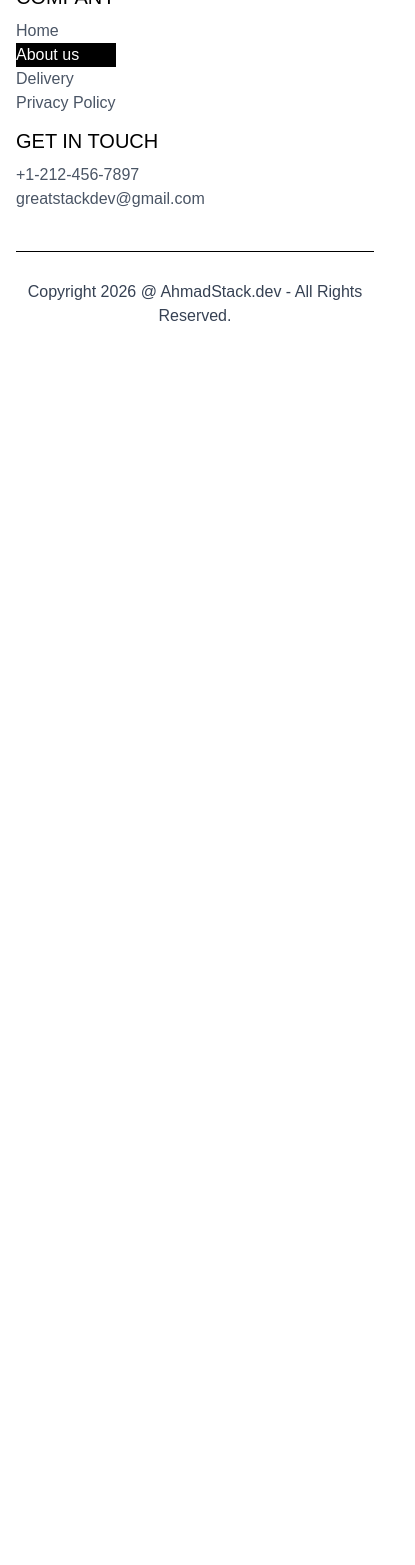
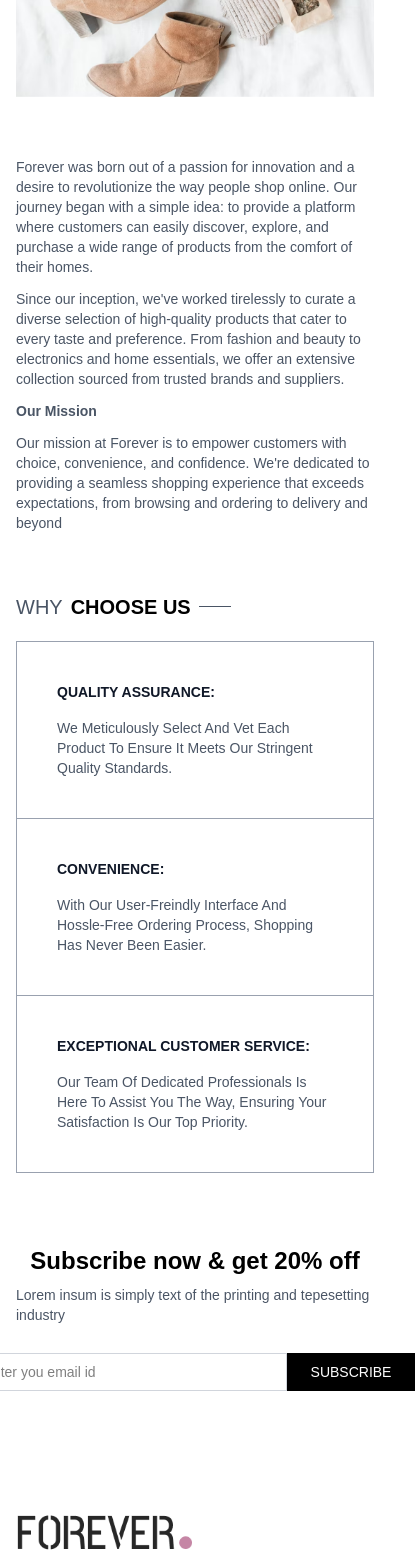
Before and after one commit to FarhadAhmad649/Ecommerce, a React (Vite) app in the folder frontend/: page /about in a window 390 px wide. Shown: the part 432-1997 px from the top of the page, 415 px wide, since content can reach past the window. Before the commit the page ends 844 px from the top, so only its background shows below. Built offline with nearby package versions, Linux system fonts and the light colour scheme.

Commit message:
Created About and Contact Page

```diff
--- a/frontend/src/components/Navbar.jsx
+++ b/frontend/src/components/Navbar.jsx
@@ -58,9 +58,15 @@ function Navbar() {
 
             <div className="hidden group-hover:block absolute right-0 pt-8">
               <div className="flex flex-col gap-2 w-36 bg-slate-100 text-gray-500 rounded p-3">
-                <p className="cursor-pointer hover:text-black">My Profile</p>
-                <p className="cursor-pointer hover:text-black">Orders</p>
-                <p className="cursor-pointer hover:text-black">Logout</p>
+                <Link to={'/my-profile'}>
+                  <p className="cursor-pointer hover:text-black">My Profile</p>
+                </Link>
+                <Link to={'/orders'}>
+                  <p className="cursor-pointer hover:text-black">Orders</p>
+                </Link>
+                <Link to={'/logout'}>
+                  <p className="cursor-pointer hover:text-black">Logout</p>
+                </Link>
               </div>
             </div>
           </div>
@@ -73,6 +79,8 @@ function Navbar() {
             </p>
           </Link>
 
+
+
           {/* MOBILE MENU */}
           <img
             className="sm:hidden w-6 cursor-pointer"
@@ -82,6 +90,7 @@ function Navbar() {
           />
         </div>
       </div>
+
 
       {/* MOBILE MENU SIDEBAR */}
       <div
@@ -132,6 +141,7 @@ function Navbar() {
           </NavLink>
         </ul>
       </div>
+
     </div>
   );
 }
--- a/frontend/src/components/NewsLetterBox.jsx
+++ b/frontend/src/components/NewsLetterBox.jsx
@@ -9,11 +9,11 @@ function NewsLetterBox() {
   return (
     <div className="flex flex-col gap-2 justify-center items-center">
       <h2 className='text-2xl font-bold'>Subscribe now & get 20% off</h2>
-      <p className='text-gray-600 '>Lorem insum is simply text of the printing and tepesetting industry</p>
+      <p className='text-gray-600 text-sm'>Lorem insum is simply text of the printing and tepesetting industry</p>
 
-      <form onSubmit={onSubmitHandler} className='flex mt-5'>
+      <form onSubmit={onSubmitHandler} className='flex mt-5 text-sm'>
         <input className='px-2 py-2 w-78 border border-gray-300 ' type="email" name="email" placeholder="Enter you email id" />
-        <button type='submit' className='py-2 px-6 bg-black text-white hover:cursor-pointer'>SUBSCRIBE</button>
+        <button type='submit' className='py-2 px-6 bg-black text-white hover:cursor-pointer text-sm'>SUBSCRIBE</button>
       </form>
     </div>
   );
--- a/frontend/src/index.css
+++ b/frontend/src/index.css
@@ -22,3 +22,10 @@ a.active hr{
         color:white
     }
 }
+
+.white-btn {
+    @apply border px-4 py-2 text-black
+           transition-colors duration-200
+           hover:bg-black hover:text-white cursor-pointer
+           active:bg-gray-700;
+  }
--- a/frontend/src/pages/About.jsx
+++ b/frontend/src/pages/About.jsx
@@ -1,9 +1,76 @@
 import React from 'react'
+import Title from '../components/Title'
+import { assets } from '../assets/assets'
+import NewsLetterBox from '../components/NewsLetterBox';
 
 function About() {
   return (
-    <div>About</div>
-  )
+    <div className="my-5">
+      <Title text1={"ABOUT"} text2={"US"} />
+
+      <div className="grid grid-cols-1 md:grid-cols-2 md:gap-6 place-items-center my-15">
+        <img className="w-110" src={assets.about_img} alt="" />
+
+        <div className="flex flex-col gap-3 text-sm text-gray-600 mt-15">
+          <p>
+            Forever was born out of a passion for innovation and a desire to
+            revolutionize the way people shop online. Our journey began with a
+            simple idea: to provide a platform where customers can easily
+            discover, explore, and purchase a wide range of products from the
+            comfort of their homes.
+          </p>
+          <p>
+            Since our inception, we've worked tirelessly to curate a diverse
+            selection of high-quality products that cater to every taste and
+            preference. From fashion and beauty to electronics and home
+            essentials, we offer an extensive collection sourced from trusted
+            brands and suppliers.
+          </p>
+          <p className="font-bold">Our Mission</p>
+          <p>
+            Our mission at Forever is to empower customers with choice,
+            convenience, and confidence. We're dedicated to providing a seamless
+            shopping experience that exceeds expectations, from browsing and
+            ordering to delivery and beyond
+          </p>
+        </div>
+      </div>
+
+      <div className="flex items-start mb-5">
+        <Title text1={"WHY"} text2={"CHOOSE US"} />
+      </div>
+
+      <div className="grid grid-cols-1 md:grid-cols-3 border-[1.5px] border-gray-400 mb-18">
+        <div className="px-10 py-10 flex flex-col gap-4 text-sm max-sm:border-b-[1.5px] md:border-r-[1.5px] border-gray-400">
+          <h2 className="text-gray-900 font-bold">QUALITY ASSURANCE:</h2>
+          <p className="text-gray-600">
+            We Meticulously Select And Vet Each Product To Ensure It Meets Our
+            Stringent Quality Standards.
+          </p>
+        </div>
+
+        <div className="px-10 py-10 flex flex-col gap-4 text-sm max-sm:border-b-[1.5px] md:border-r-[1.5px] border-gray-400">
+          <h2 className="text-gray-900 font-bold">CONVENIENCE:</h2>
+          <p className="text-gray-600">
+            With Our User-Freindly Interface And Hossle-Free Ordering Process,
+            Shopping Has Never Been Easier.
+          </p>
+        </div>
+
+        <div className="px-10 py-10 flex flex-col gap-4 text-sm">
+          <h2 className="text-gray-900 font-bold">
+            EXCEPTIONAL CUSTOMER SERVICE:
+          </h2>
+          <p className="text-gray-600">
+            Our Team Of Dedicated Professionals Is Here To Assist You The Way,
+            Ensuring Your Satisfaction Is Our Top Priority.
+          </p>
+        </div>
+      </div>
+
+      <NewsLetterBox/>
+    </div>
+  );
 }
 
 export default About
--- a/frontend/src/pages/Contact.jsx
+++ b/frontend/src/pages/Contact.jsx
@@ -1,9 +1,46 @@
 import React from 'react'
+import { assets } from '../assets/assets';
+import Title from '../components/Title';
+import NewsLetterBox from '../components/NewsLetterBox';
 
 function Contact() {
   return (
-    <div>Contact</div>
-  )
+    <div className="my-5">
+      <Title text1={"ABOUT"} text2={"US"} />
+
+      <div className="grid grid-cols-1 md:grid-cols-2 md:gap-6 my-15">
+        <div className="flex justify-center md:justify-end">
+          <img className="w-96" src={assets.contact_img} alt="contact" />
+        </div>
+
+        <div className="flex flex-col gap-4 items-center md:items-start leading-6 text-sm text-gray-600 mt-8">
+          <h2 className="font-bold text-lg">OUR STORE</h2>
+
+          <div>
+            <p>54709 Willms Station</p>
+            <p>Suite 350, Washigton, USA</p>
+          </div>
+
+          <div>
+            <p>Tel:(415)555-0123</p>
+            <p>Email:ahmaddev@gmail.com</p>
+          </div>
+
+          <h2 className="font-bold text-lg mt-4">CAREERS AT FOREVER</h2>
+
+          <p>Learn more about our teams and job openings.</p>
+
+          <button className="smart-btn w-36">
+            Explore Jobs
+          </button>
+        </div>
+      </div>
+
+      <div className="mt-30 mb-60">
+        <NewsLetterBox />
+      </div>
+    </div>
+  );
 }
 
 export default Contact
--- a/frontend/src/pages/Login.jsx
+++ b/frontend/src/pages/Login.jsx
@@ -1,4 +1,5 @@
 import React, { useState } from 'react'
+import NewsLetterBox from '../components/NewsLetterBox'
 
 function Login() {
 
@@ -9,7 +10,11 @@ function Login() {
   }
 
   return (
-    <form onSubmit={onSubmitHandler} className="flex flex-col items-center justify-center h-screen gap-6">
+    <div>
+      <form
+        onSubmit={onSubmitHandler}
+        className="flex flex-col items-center justify-center h-screen gap-6"
+      >
         <div className="flex gap-2 items-center">
           <h1 className="text-3xl prata-regular">
             {currentState === "Login" ? "Login" : "Sign Up"}
@@ -74,6 +79,9 @@ function Login() {
           </button>
         </div>
       </form>
+
+      <NewsLetterBox />
+    </div>
   );
 }
 
```
Lines whose indentation alone changed are shown as unchanged.
